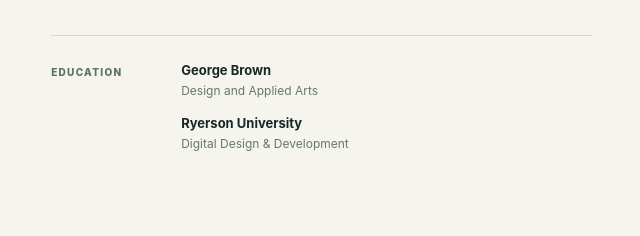
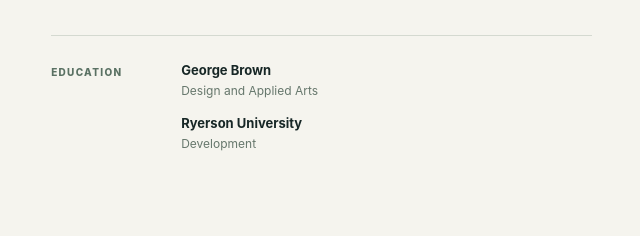
Before and after one commit to orchestrators/PORTFOLIO, a plain HTML site: page index.html in a window 1280 px wide. Shown: the part 5184-5420 px from the top of the page, 640-1280 px from the left. Drawn offline with Linux system fonts and the light colour scheme.

Commit message:
Update education micro text
Updated education details for Ryerson University.

```diff
--- a/index.html
+++ b/index.html
@@ -162,7 +162,7 @@
           <p class="about-section__lead">I'm a Senior Product Designer and UX Consultant with more than a decade of experience across FinTech, digital banking, and B2B SaaS.</p>
           <p>At Backbase, I lead UX design for banking modernization initiatives. I collaborate across product, business, engineering, and client teams to turn complex requirements into intuitive, accessible web and mobile experiences.</p>
           <p>My background in front-end engineering helps me bridge design and implementation. I also explore how AI can support research, ideation, and prototyping—without compromising transparency or human control.</p>
-          <div class="about-section__education"><span>EDUCATION</span><div><p>George Brown <small>Design and Applied Arts</small></p><p>Ryerson University <small>Digital Design &amp; Development</small></p></div></div>
+          <div class="about-section__education"><span>EDUCATION</span><div><p>George Brown <small>Design and Applied Arts</small></p><p>Ryerson University <small>Development</small></p></div></div>
         </div>
       </div>
     </section>
```
